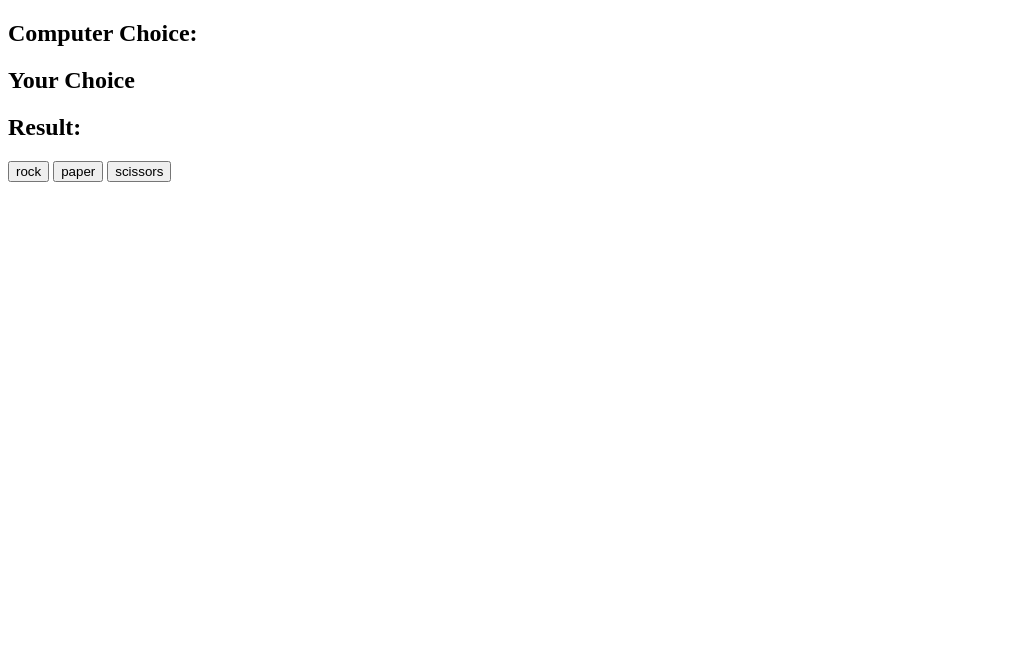
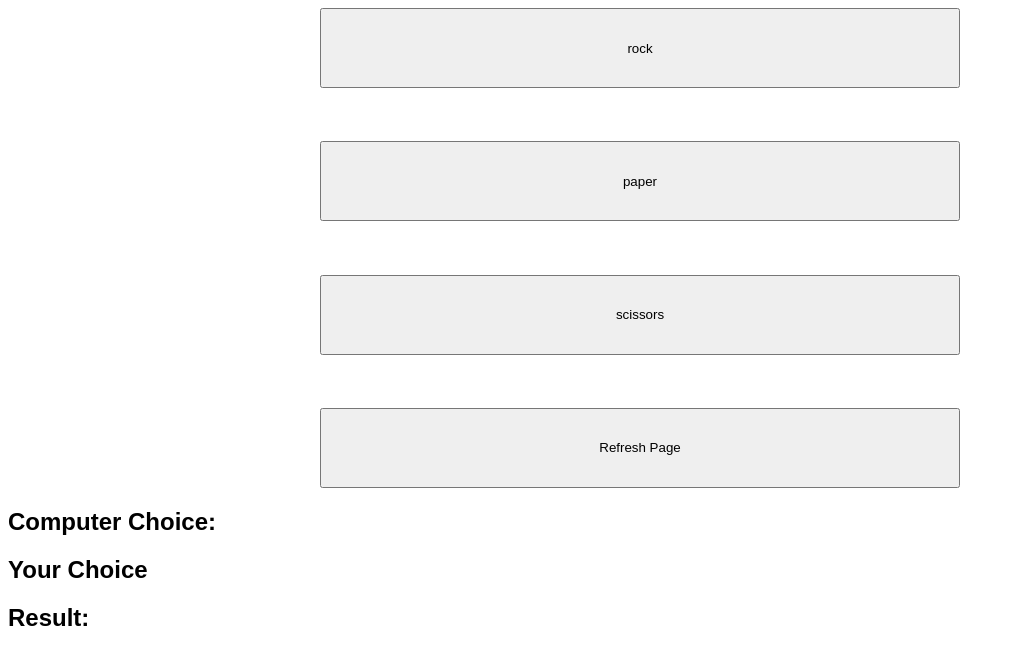
Before and after one commit to Carboplatin/VanillaJSRockPaperScissors, a plain HTML site: page index.html in a window 1280 px wide. Shown: the whole page, without its empty margins (0-1015 px from the left). Drawn offline with Linux system fonts and the light colour scheme.

Commit message:
reset button, bigger UI

```diff
--- a/app.js
+++ b/app.js
@@ -36,7 +36,7 @@ function results() {
     if (computerChosen === userChosen) {
         return result = 'Tie!'
     } else if ( computerChosen === 'rock' && userChosen === 'paper') {
-        return result = 'You Lost!'
+        return result = 'You Win!'
     } else if ( computerChosen === 'rock' && userChosen === 'scissors') {
         return result = 'You Win!'
     } else if ( computerChosen === 'paper' && userChosen === 'rock') {
--- a/index.html
+++ b/index.html
@@ -6,7 +6,14 @@
     <link rel="stylesheet" href="style.css"></link>
 </head>
 <body>
+    <div class="buttons">
+        <button class="choices" id="rock">rock</button>
+        <button class="choices" id="paper">paper</button>
+        <button class="choices" id="scissors">scissors</button>
+        <button class="reset" onClick="window.location.reload();">Refresh Page</button>
+    </div>
 
+    <div class="resultsInput">
         <h2>Computer Choice:</h2>
         <h2 id="computer-choice"></h2>
 
@@ -15,10 +22,8 @@
 
         <h2>Result:</h2>
         <h2 id="result"></h2>
+    </div>
 
-    <button class="choices" id="rock">rock</button>
-    <button class="choices" id="paper">paper</button>
-    <button class="choices" id="scissors">scissors</button>
 
 
 </body>
--- a/style.css
+++ b/style.css
@@ -0,0 +1,31 @@
+body {
+    display: flex;
+    flex-direction: column;
+
+}
+
+div.resultsInput {
+
+    font-family: Arial, Helvetica, sans-serif;
+
+    /* text-align: center; */
+}
+
+.buttons {
+    display: flex;
+    flex-direction: column;
+    justify-content: center;
+    margin: auto;
+
+}
+
+.choices {
+    margin-bottom: 4em;
+    height: 5rem;
+    width: 40rem;
+}
+
+.reset {
+    height: 5rem;
+    width: 40rem;
+}
```
Lines whose indentation alone changed are shown as unchanged.
